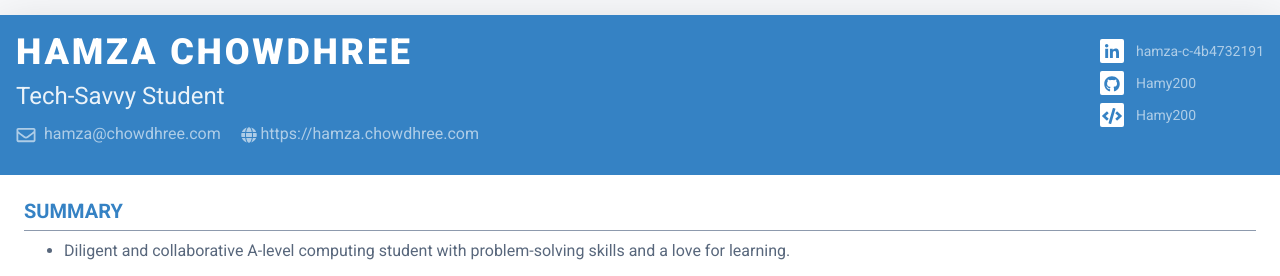
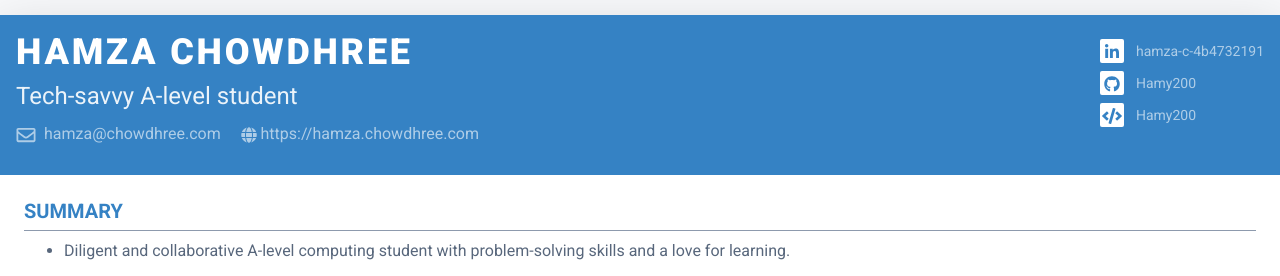
Before and after one commit to Hamy200/resume, a Jekyll site: the page built from index.markdown, in a window 1280 px wide. Shown: the top 276 px of the page. Built offline with Jekyll 4.4.1, drawn with Linux system fonts in a browser that asks for light colours; nearby versions of some CDN libraries.

Commit message:
Update _config.yml

```diff
--- a/_config.yml
+++ b/_config.yml
@@ -5,7 +5,7 @@
 # SEO plugin
 title: Resume of Hamza Chowdhree
 author: Hamza Chowdhree
-tagline: Tech-Savvy Student
+tagline: Tech-savvy A-level student
 description: Resume (shortened Curriculum Vitae)
 
 url: "https://hamza.chowdhree.com"
```
